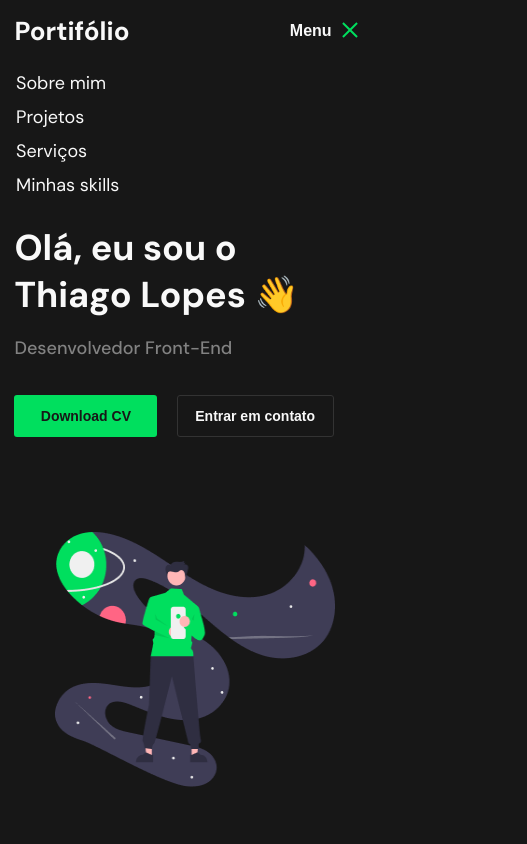
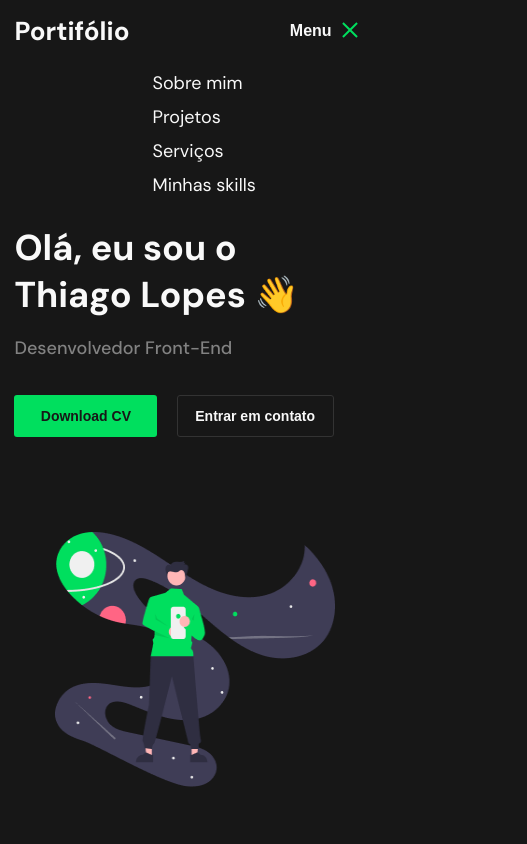
Before and after one commit to R1tzy/Portifolio, a plain HTML site: page index.html in a window 390 px wide. Both pictures are taken after a click on the button "Menu". Shown: the top 844 px of the page, 527 px wide, since content can reach past the window. Drawn offline with nearby package versions, Linux system fonts and the light colour scheme.

Commit message:
Update style.css

```diff
--- a/css/style.css
+++ b/css/style.css
@@ -431,7 +431,7 @@ footer p > span{
         position: absolute;
         width: 100%;
         top: 6em;
-        left: 0;
+        left: 35vw;
         height:0px;
         z-index: 1000;
         transition: .3s all linear;
```
